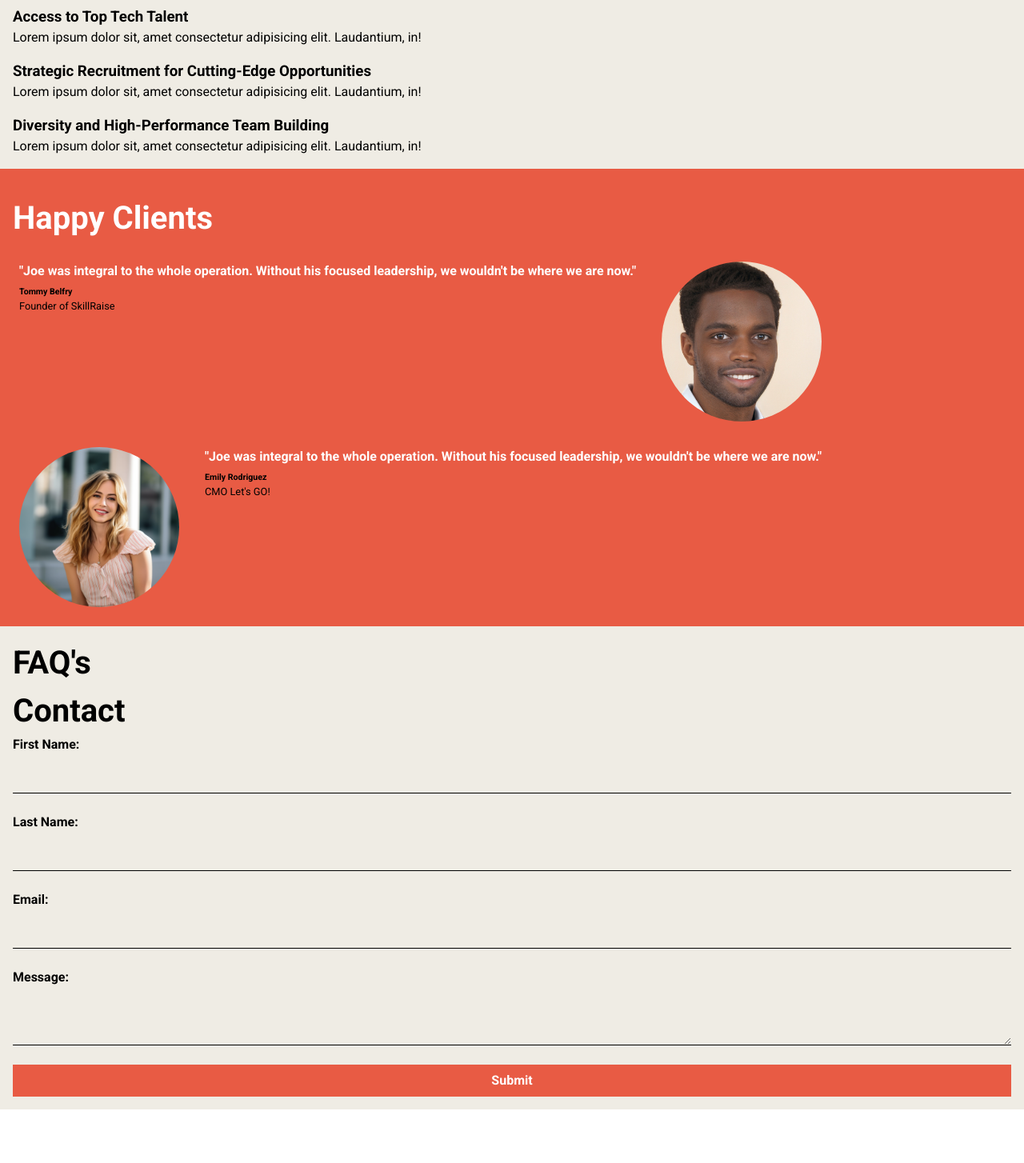
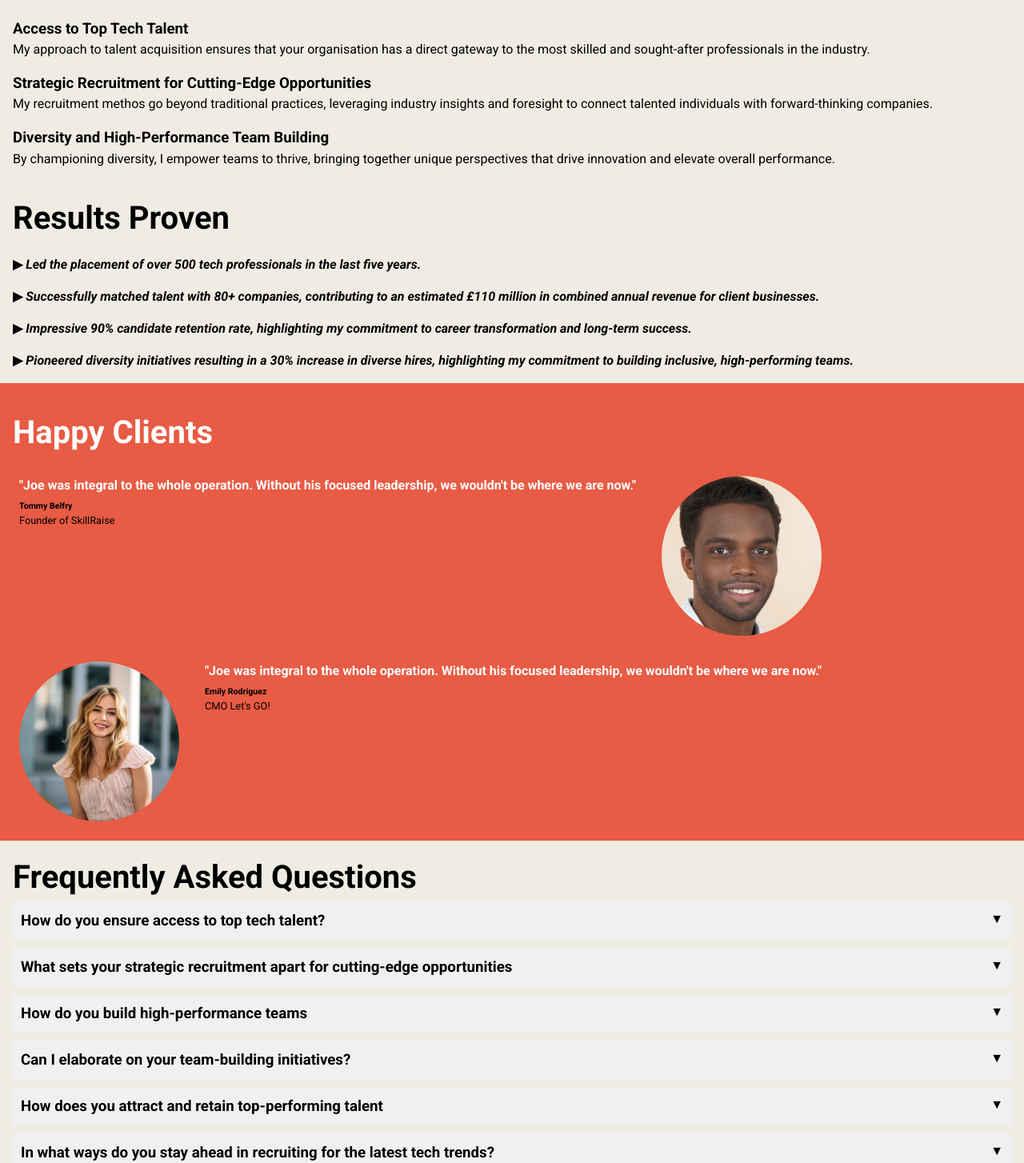
Before and after one commit to JAldo1980/glow-template-1, a React (Vite) app: page / in a window 1280 px wide. Shown: the part 1276-2730 px from the top of the page at 80% size. Before the commit the page ends 2663 px from the top, so only its background shows below. Built offline with nearby package versions, Linux system fonts and the light colour scheme; a web font is replaced by a local one.

Commit message:
responsive design implementation

```diff
--- a/package.json
+++ b/package.json
@@ -11,7 +11,8 @@
   },
   "dependencies": {
     "react": "^18.2.0",
-    "react-dom": "^18.2.0"
+    "react-dom": "^18.2.0",
+    "react-icons": "^5.0.1"
   },
   "devDependencies": {
     "@types/react": "^18.2.43",
--- a/src/App.css
+++ b/src/App.css
@@ -6,8 +6,9 @@
   --bg-color: #efece4;
   --quote-color: white;
 }
-
+/* *********** */
 /* NAV SECTION */
+/* *********** */
 
 .nav-container {
   display: flex;
@@ -35,18 +36,22 @@
 }
 
 .logo-img {
-  width: 150px;
+  width: 200px;
 }
 
+/* ************ */
 /* HERO SECTION */
+/* ************ */
 
 .hero-container {
   margin-top: 2em;
+
   display: flex;
   justify-content: center;
   align-items: center;
   flex-direction: column;
   gap: 1.5em;
+  position: relative;
 }
 
 .headline-name {
@@ -57,15 +62,19 @@
 
 .subheader {
   color: var(--highlight-text);
+
+  max-width: 600px;
 }
 
 .hero-img {
-  width: 120%; /* Increase the width of the image to make it overflow the container */
+  width: 140%; /* Increase the width of the image to make it overflow the container */
   margin-left: 10%; /* Center the overflowed content by adjusting margins */
   margin-bottom: -5%;
 }
 
+/* ****************** */
 /* ENDORSMENT SECTION */
+/* ****************** */
 
 .endorsement-container {
   margin-top: 1em;
@@ -105,7 +114,21 @@
   width: 200px;
 }
 
+/* ******** */
+/* RESULTS */
+/* ******* */
+
+.results-headline {
+  font-size: 2.5rem;
+}
+
+.result-detail {
+  margin-top: 1em;
+}
+
+/* **************** */
 /* BENEFITS SECTION */
+/* **************** */
 
 .benefits-container h2 {
   font-size: 2.5rem;
@@ -120,7 +143,9 @@
   margin-top: 1em;
 }
 
+/* *****************/
 /* ABOUT CONTAINER */
+/* *****************/
 
 .about-container {
   display: flex;
@@ -146,13 +171,40 @@
   gap: 2em;
 }
 
+/* *********** */
 /* FAQ section */
+/* *********** */
 
 .faq-container h2 {
   font-size: 2.5rem;
 }
 
+/* Add this to your CSS file */
+.accordion-item {
+  margin-bottom: 10px;
+}
+
+.accordion-header {
+  cursor: pointer;
+  display: flex;
+  justify-content: space-between;
+  padding: 10px;
+  background-color: #f0f0f0;
+}
+
+.accordion-content {
+  padding: 10px;
+  background-color: #fff;
+  border: 1px solid #ddd;
+}
+
+/* *****************/
 /* Contact section */
+/* *************** */
+
+.contact-container {
+  margin-top: 2em;
+}
 
 .contact-container h2 {
   font-size: 2.5rem;
@@ -197,17 +249,46 @@ textarea {
 
 .submit-btn {
   padding: 0.5em;
+  font-size: 1.5rem;
   border: none;
+  border-radius: 8px;
   background-color: var(--highlight-text);
   color: var(--quote-color);
   font-weight: bold;
   cursor: pointer;
 }
 
-/* ************ */
+/* ****** */
+/* FOOTER */
+/* ****** */
+
+.footer-container {
+  text-align: center;
+  font-size: 0.8rem;
+  color: white;
+}
+
 /* ************ */
 /* BREAK POINTS */
+/* ************ */
 
-/* LAPTOP */
+/* SMALL TABLETS */
+@media (min-width: 768px) and (max-width: 991px) {
+  /* NAV */
 
-/* DESKTOP */
+  .headline-name h1 {
+    text-align: left;
+  }
+}
+
+/* LARGE TABLETS / LAPTOPS */
+@media (min-width: 992px) and (max-width: 1199px) {
+}
+
+/* DESKTOPS */
+@media (min-width: 1200px) and (max-width: 1919px) {
+}
+
+/* EXTRA LARGE SCREENS */
+@media (min-width: 1920px) {
+}
--- a/src/App.jsx
+++ b/src/App.jsx
@@ -6,8 +6,11 @@ import Hero from "./components/Hero";
 import About from "./components/About";
 import Endorsements from "./components/Endorsements";
 import Benefits from "./components/Benefits";
+import Results from "./components/Results";
 import FAQ from "./components/FAQ";
 import Contact from "./components/Contact";
+import Footer from "./components/Footer";
+
 import "./index.css";
 import "./App.css";
 
@@ -24,6 +27,9 @@ function App() {
       <Container>
         <Benefits />
       </Container>
+      <Container>
+        <Results />
+      </Container>
       <ContainerTwo>
         <Endorsements />
       </ContainerTwo>
@@ -31,6 +37,10 @@ function App() {
         <FAQ />
         <Contact />
       </Container>
+      <div className="buffer"></div>
+      <ContainerTwo>
+        <Footer />
+      </ContainerTwo>
     </>
   );
 }
--- a/src/components/About.jsx
+++ b/src/components/About.jsx
@@ -47,8 +47,8 @@ function About() {
         </div>
 
         <div className="benefit-links">
-          <a href="">Link One</a>
-          <a href="">Link Two</a>
+          <a href="">My Results</a>
+          <a href="">Frequently Asked Questions</a>
         </div>
       </div>
     </>
--- a/src/components/AccordionItem.jsx
+++ b/src/components/AccordionItem.jsx
@@ -1,7 +1,22 @@
-import React from "react";
+// AccordionItem.js
+import React, { useState } from "react";
 
-function AccordionItem() {
-  return <></>;
-}
+const AccordionItem = ({ title, content }) => {
+  const [isOpen, setIsOpen] = useState(false);
+
+  const toggleAccordion = () => {
+    setIsOpen(!isOpen);
+  };
+
+  return (
+    <div className="accordion-item">
+      <div className="accordion-header" onClick={toggleAccordion}>
+        <h3>{title}</h3>
+        <span>{isOpen ? "▲" : "▼"}</span>
+      </div>
+      {isOpen && <div className="accordion-content">{content}</div>}
+    </div>
+  );
+};
 
 export default AccordionItem;
--- a/src/components/Benefits.jsx
+++ b/src/components/Benefits.jsx
@@ -8,22 +8,25 @@ function Benefits() {
         <div className="benefit-card">
           <h3>Access to Top Tech Talent</h3>
           <p>
-            Lorem ipsum dolor sit, amet consectetur adipisicing elit.
-            Laudantium, in!
+            My approach to talent acquisition ensures that your organisation has
+            a direct gateway to the most skilled and sought-after professionals
+            in the industry.
           </p>
         </div>
         <div className="benefit-card">
           <h3>Strategic Recruitment for Cutting-Edge Opportunities</h3>
           <p>
-            Lorem ipsum dolor sit, amet consectetur adipisicing elit.
-            Laudantium, in!
+            My recruitment methos go beyond traditional practices, leveraging
+            industry insights and foresight to connect talented individuals with
+            forward-thinking companies.
           </p>
         </div>
         <div className="benefit-card">
           <h3>Diversity and High-Performance Team Building</h3>
           <p>
-            Lorem ipsum dolor sit, amet consectetur adipisicing elit.
-            Laudantium, in!
+            By championing diversity, I empower teams to thrive, bringing
+            together unique perspectives that drive innovation and elevate
+            overall performance.
           </p>
         </div>
       </div>
--- a/src/components/Contact.jsx
+++ b/src/components/Contact.jsx
@@ -5,7 +5,7 @@ function Contact() {
   return (
     <>
       <div className="contact-container">
-        <h2>Contact</h2>
+        <h2>Let's Connect</h2>
         <ContactForm />
       </div>
     </>
--- a/src/components/Faq.jsx
+++ b/src/components/Faq.jsx
@@ -1,13 +1,52 @@
+// FAQ.js
 import React from "react";
+import AccordionItem from "./AccordionItem";
 
-function FAQ() {
+const FAQ = () => {
+  const faqData = [
+    {
+      title: "How do you ensure access to top tech talent?",
+      content:
+        "I employ a rigorous recruitment process that includes talent sourcing, technical assessments, and thorough interviews. Additionally, we maintain a strong network within the tech community, attend industry events, and collaborate with educational institutions to ensure access to the best and brightest tech professionals.",
+    },
+    {
+      title:
+        "What sets your strategic recruitment apart for cutting-edge opportunities",
+      content:
+        "My strategic recruitment approach involves staying abreast of industry trends, understanding emerging technologies, and forging partnerships with innovative companies. By aligning my recruitment strategies with the latest advancements, I can connect skilled professionals with cutting-edge opportunities that shape the future of technology.",
+    },
+    {
+      title: "How do you build high-performance teams",
+      content:
+        "Building high-performance teams is at the core of my philosophy. I focus on creating a collaborative and inclusive work environment, where individuals with diverse skills and backgrounds can thrive. I invest in continuous learning, provide professional development opportunities, and foster a culture that values innovation and teamwork.",
+    },
+    {
+      title: "Can I elaborate on your team-building initiatives?",
+      content:
+        "Of course! My team-building initiatives encompass team-building exercises, workshops, and events designed to enhance collaboration and communication. I also encourage knowledge sharing through mentorship programs, ensuring that each team member has the support and resources needed to excel in their roles.",
+    },
+    {
+      title: "How does you attract and retain top-performing talent",
+      content:
+        "I attract top-performing talent by offering competitive compensation, a dynamic work environment, and opportunities for career growth. My commitment to work-life balance, flexible schedules, and recognition programs also contribute to retaining our valuable team members.",
+    },
+    {
+      title:
+        "In what ways do you stay ahead in recruiting for the latest tech trends?",
+      content:
+        "Staying ahead in recruiting for the latest tech trends involves continuous market research, engagement with industry thought leaders, and adapting our recruitment strategies to meet evolving demands. I proactively identify emerging technologies, ensuring that my clients have access to the talent needed to stay at the forefront of the tech landscape.",
+    },
+    // Add more items as needed
+  ];
+
   return (
-    <>
-      <div className="faq-container">
-        <h2>FAQ's</h2>
-      </div>
-    </>
+    <div className="faq-container">
+      <h2>Frequently Asked Questions</h2>
+      {faqData.map((item, index) => (
+        <AccordionItem key={index} title={item.title} content={item.content} />
+      ))}
+    </div>
   );
-}
+};
 
 export default FAQ;
--- a/src/components/Footer.jsx
+++ b/src/components/Footer.jsx
@@ -0,0 +1,13 @@
+import React from "react";
+
+function Footer() {
+  return (
+    <>
+      <div className="footer-container">
+        <p>Adrian Foster © 2024 | All Rights Reserved</p>
+      </div>
+    </>
+  );
+}
+
+export default Footer;
--- a/src/components/Hero.jsx
+++ b/src/components/Hero.jsx
@@ -6,7 +6,7 @@ function Hero() {
       <div className="hero-container">
         <div className="headline-name">
           <h1>
-            Joe <span>Bloggs</span>
+            Adrian <span>Foster</span>
           </h1>
         </div>
         <div className="subheader">
--- a/src/components/Results.jsx
+++ b/src/components/Results.jsx
@@ -3,7 +3,47 @@ import React from "react";
 function Results() {
   return (
     <>
-      <div className="results-container"></div>
+      <h2 className="results-headline">Results Proven</h2>
+      <div className="results-container">
+        <div className="result-detail">
+          <h4>
+            ▶{" "}
+            <em>
+              Led the placement of over 500 tech professionals in the last five
+              years.
+            </em>
+          </h4>
+        </div>
+        <div className="result-detail">
+          <h4>
+            ▶{" "}
+            <em>
+              Successfully matched talent with 80+ companies, contributing to an
+              estimated £110 million in combined annual revenue for client
+              businesses.
+            </em>
+          </h4>
+        </div>
+        <div className="result-detail">
+          <h4>
+            ▶{" "}
+            <em>
+              Impressive 90% candidate retention rate, highlighting my
+              commitment to career transformation and long-term success.
+            </em>
+          </h4>
+        </div>
+        <div className="result-detail">
+          <h4>
+            ▶{" "}
+            <em>
+              Pioneered diversity initiatives resulting in a 30% increase in
+              diverse hires, highlighting my commitment to building inclusive,
+              high-performing teams.
+            </em>
+          </h4>
+        </div>
+      </div>
     </>
   );
 }
--- a/src/index.css
+++ b/src/index.css
@@ -21,6 +21,7 @@ body {
   line-height: 1.5;
   -webkit-font-smoothing: antialiased;
   font-family: "Roboto", sans-serif;
+  background-color: var(--container-bg);
 }
 /*
   5. Improve media defaults
@@ -86,3 +87,7 @@ h6 {
   width: 20px;
   cursor: pointer;
 }
+
+.buffer {
+  margin-top: 4em;
+}
```
Also changed, not shown: src/images/logo-placeholder.png, 1 other file (tests, documents, lock files or other folders).
